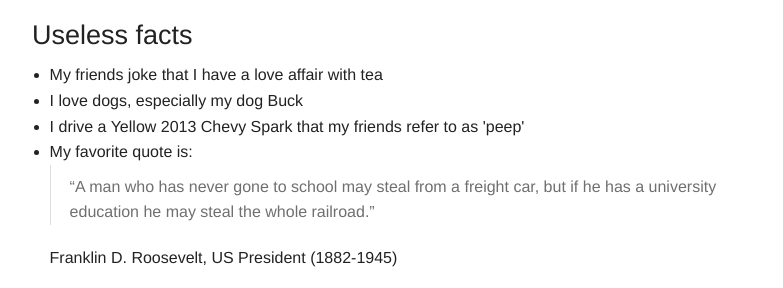
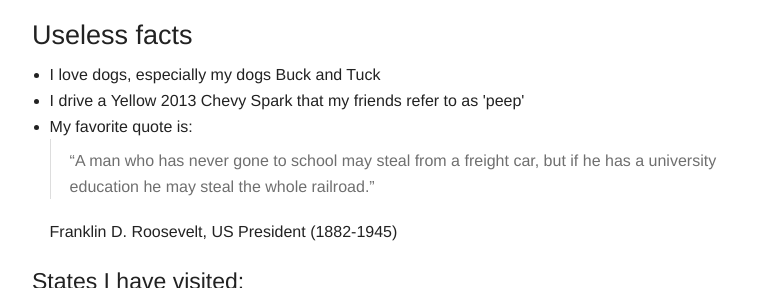
Before and after one commit to KurtisReid/KurtisReid.github.io, a plain HTML site: page about-expand.html in a window 1280 px wide. Shown: the part 1131-1419 px from the top of the page, without its empty margins (373-1156 px from the left). Drawn offline with Linux system fonts and the light colour scheme.

Commit message:
Update content
Added tucker

```diff
--- a/about-expand.html
+++ b/about-expand.html
@@ -80,8 +80,7 @@
 				<div id="facts">
 					<h3>Useless facts</h3>
 					<ul>
-						<li>My friends joke that I have a love affair with tea</li>
-						<li>I love dogs, especially my dog Buck</li>
+						<li>I love dogs, especially my dogs Buck and Tuck</li>
 						<li>I drive a Yellow 2013 Chevy Spark that my friends refer to as 'peep'</li>
 						<li>My favorite quote is:
 							<blockquote>“A man who has never gone to school may steal from a freight car, but if he has a university education he may steal the whole railroad.”</blockquote>
```
